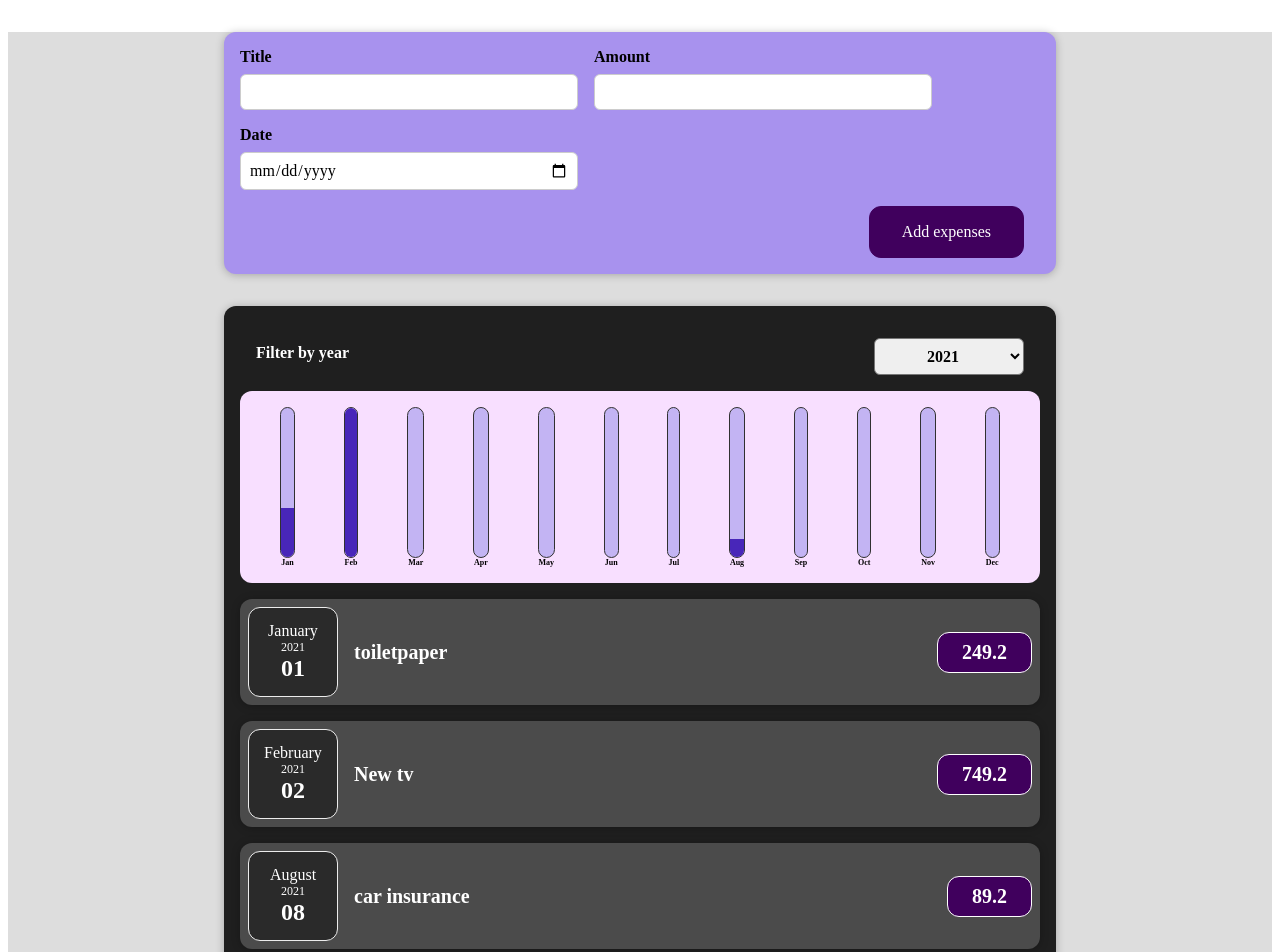
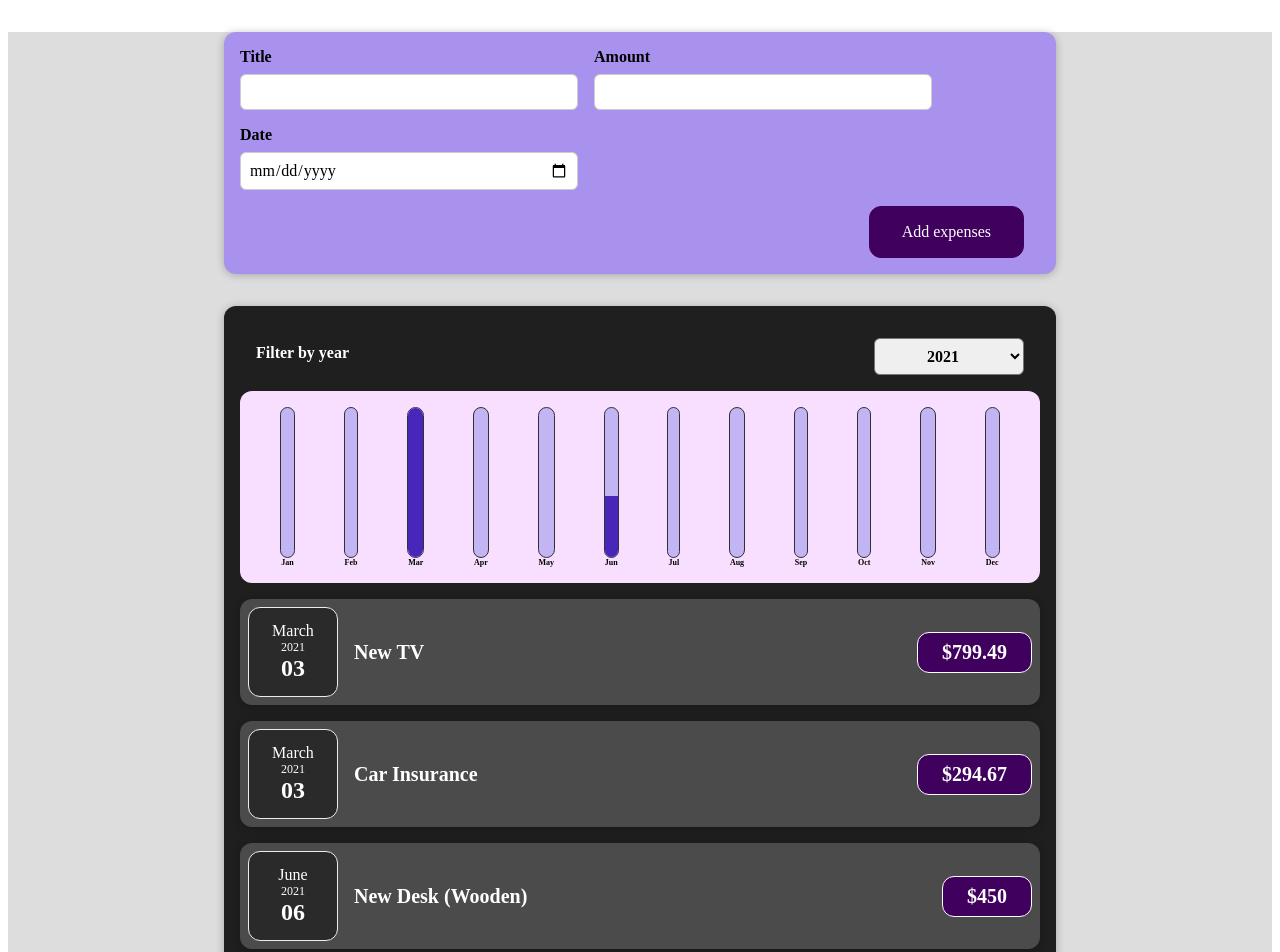
Before and after one commit to kiancodemy/React-main, a React (Create React App) app: page / in a window 1280 px wide. Shown: the top 952 px of the page. Built offline with nearby package versions, Linux system fonts and the light colour scheme.

Commit message:
finaledit

```diff
--- a/src/App.js
+++ b/src/App.js
@@ -4,17 +4,23 @@ import Expenses from "./component/expenses/expenses";
 import Newexpense from "./component/newexpense/Newexpense";
 const info = [
   {
-    id: 1,
-    date: new Date("2021-01-07"),
-    title: "toiletpaper",
-    amount: 249.2,
+    id: "e1",
+    title: "Toilet Paper",
+    amount: 799.49,
+    date: new Date(2020, 7, 14),
   },
-  { id: 2, date: new Date("2021-02-04"), title: "New tv", amount: 749.2 },
+  { id: "e2", title: "New TV", amount: 799.49, date: new Date(2021, 2, 12) },
   {
-    id: 3,
-    date: new Date("2021-08-06"),
-    title: "car insurance",
-    amount: 89.2,
+    id: "e3",
+    title: "Car Insurance",
+    amount: 294.67,
+    date: new Date(2021, 2, 28),
+  },
+  {
+    id: "e4",
+    title: "New Desk (Wooden)",
+    amount: 450,
+    date: new Date(2021, 5, 12),
   },
 ];
 
--- a/src/component/expenses/expenseitems.js
+++ b/src/component/expenses/expenseitems.js
@@ -6,8 +6,6 @@ import Card from "../ui/Card";
 import { useState } from "react";
 import Expensedate from "./expendate";
 export default function Expemseitem({ info }) {
-
-
   const [filteredYear, setFilteredYear] = useState("2021");
 
   const filterChangeHandler = (selectedYear) => {
@@ -27,7 +25,7 @@ export default function Expemseitem({ info }) {
             <Expensedate a={a} />
             <div className="expense-item__description ">
               <h2>{a.title}</h2>
-              <div className="expense-item__price ">{a.amount}</div>
+              <div className="expense-item__price ">${a.amount}</div>
             </div>
           </Card>
         );
```
